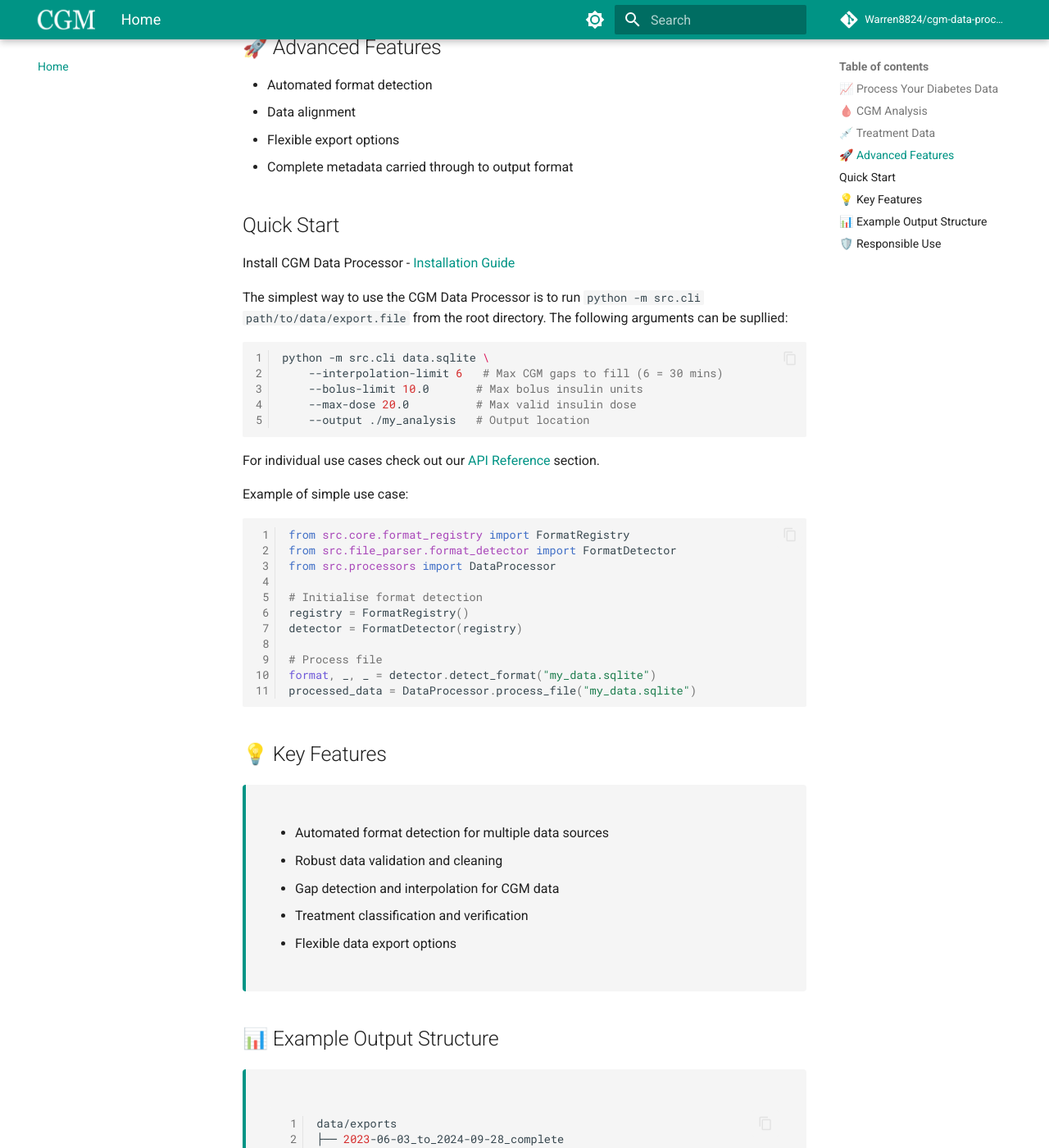
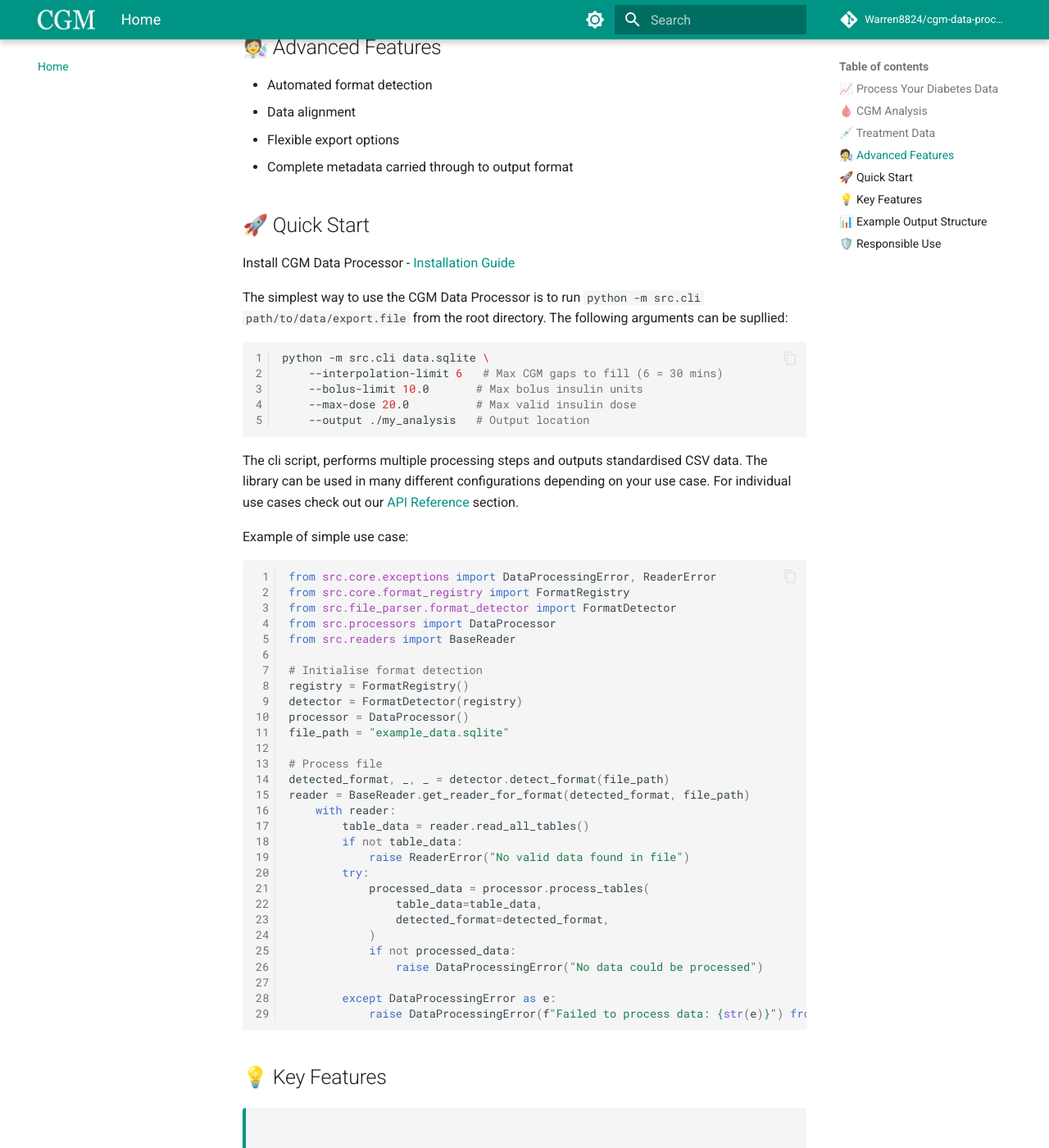
Before and after one commit to Warren8824/cgm-data-processor, an MkDocs documentation site: the page built from docs/index.md, in a window 1280 px wide and 1400 px high, scrolled down 1032 px. Shown: the whole window at 82% size. Built offline with MkDocs 1.6.1 and Material for MkDocs 9.7.7, drawn with Linux system fonts in a browser that asks for light colours; comment, search, counter and statistics services are not loaded.

Commit message:
Update index.md quickstart instructions and created icons for advanced features and quickstart sub headings.

````diff
--- a/docs/index.md
+++ b/docs/index.md
@@ -27,13 +27,14 @@
 - Carb intake
 - Event notes
 
-## 🚀 Advanced Features
+## 🧑‍🔬 Advanced Features
+
 - Automated format detection
 - Data alignment
 - Flexible export options
 - Complete metadata carried through to output format
 
-## Quick Start
+## 🚀 Quick Start
 
 Install CGM Data Processor - [Installation Guide](./getting-started/installation.md)
 
@@ -47,21 +48,39 @@ python -m src.cli data.sqlite \
     --output ./my_analysis   # Output location
 ```
 
-For individual use cases check out our [API Reference](https://warren8824.github.io/cgm-data-processor/api/core/data-types) section.
+The cli script, performs multiple processing steps and outputs standardised CSV data. The library can be used in many different configurations depending on your use case. For individual use cases check out our [API Reference](https://warren8824.github.io/cgm-data-processor/api/core/data-types) section.
 
 Example of simple use case:
 ```python
+from src.core.exceptions import DataProcessingError, ReaderError
 from src.core.format_registry import FormatRegistry
 from src.file_parser.format_detector import FormatDetector
 from src.processors import DataProcessor
+from src.readers import BaseReader
 
 # Initialise format detection
 registry = FormatRegistry()
 detector = FormatDetector(registry)
+processor = DataProcessor()
+file_path = "example_data.sqlite"
 
 # Process file
-format, _, _ = detector.detect_format("my_data.sqlite")
-processed_data = DataProcessor.process_file("my_data.sqlite")
+detected_format, _, _ = detector.detect_format(file_path)
+reader = BaseReader.get_reader_for_format(detected_format, file_path)
+    with reader:
+        table_data = reader.read_all_tables()
+        if not table_data:
+            raise ReaderError("No valid data found in file")
+        try:
+            processed_data = processor.process_tables(
+                table_data=table_data,
+                detected_format=detected_format,
+            )
+            if not processed_data:
+                raise DataProcessingError("No data could be processed")
+
+        except DataProcessingError as e:
+            raise DataProcessingError(f"Failed to process data: {str(e)}") from e
 ```
 
 ## 💡 Key Features
````
